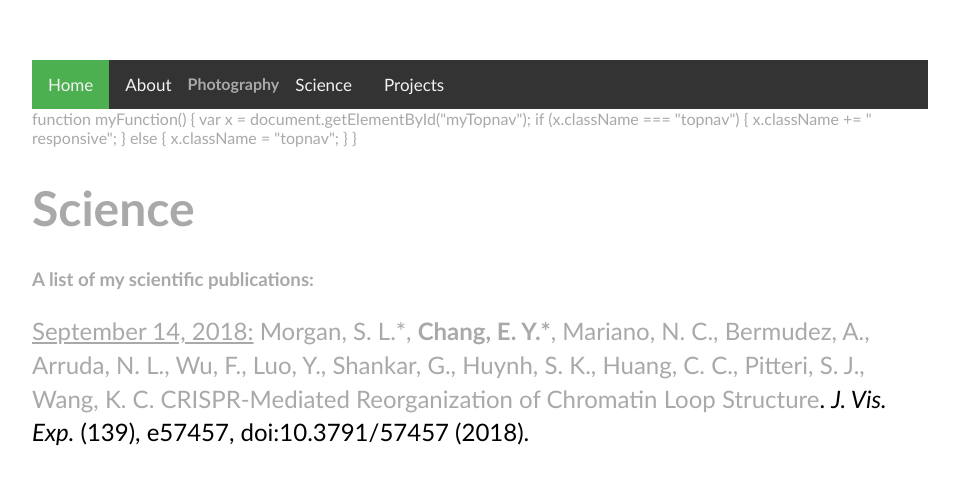
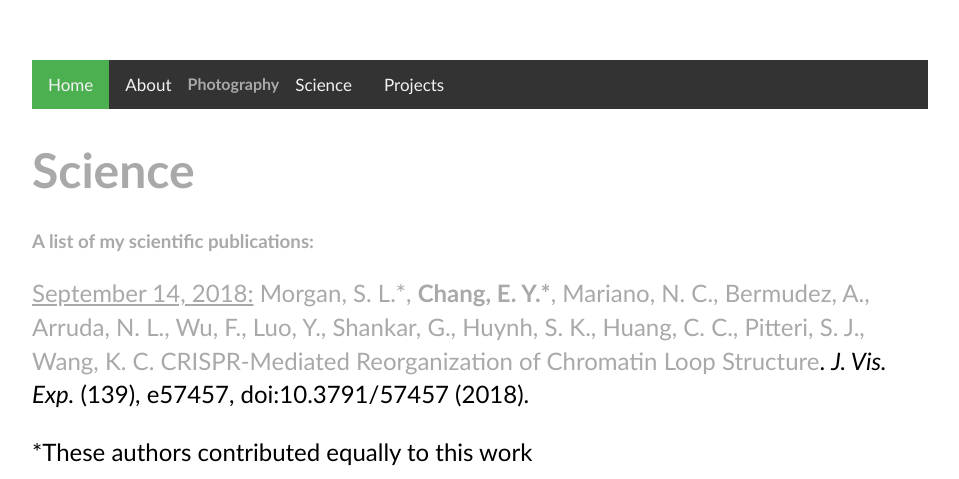
Before and after one commit to echang17/echang17.github.io, a Jekyll site: the page built from science/index.html, in a window 1280 px wide. Shown: the top 479 px of the page, without its empty margins (160-1119 px from the left). Built offline with Jekyll 4.4.1, drawn with Linux system fonts in a browser that asks for light colours.

Commit message:
Update default.html

```diff
--- a/_layouts/default.html
+++ b/_layouts/default.html
@@ -4,6 +4,8 @@
 		<title>{{ page.title }}</title>
 		<!-- link to main stylesheet -->
 		<link rel="stylesheet" type="text/css" href="/css/main.css">
+		<!--add for dimensions?!-->
+		<meta name="viewport" content="width=device-width, initial-scale=1">
 	</head>
 	<body>
 	<!--	<nav>
@@ -50,6 +52,7 @@
 			</div>
 
 <!--java function for responsive nav bar-->
+<script>
 function myFunction() {
   var x = document.getElementById("myTopnav");
   if (x.className === "topnav") {
@@ -58,7 +61,7 @@
     x.className = "topnav";
   }
 }
-
+</script>
 <!--end here-->
 
 		<div class="container">
```
